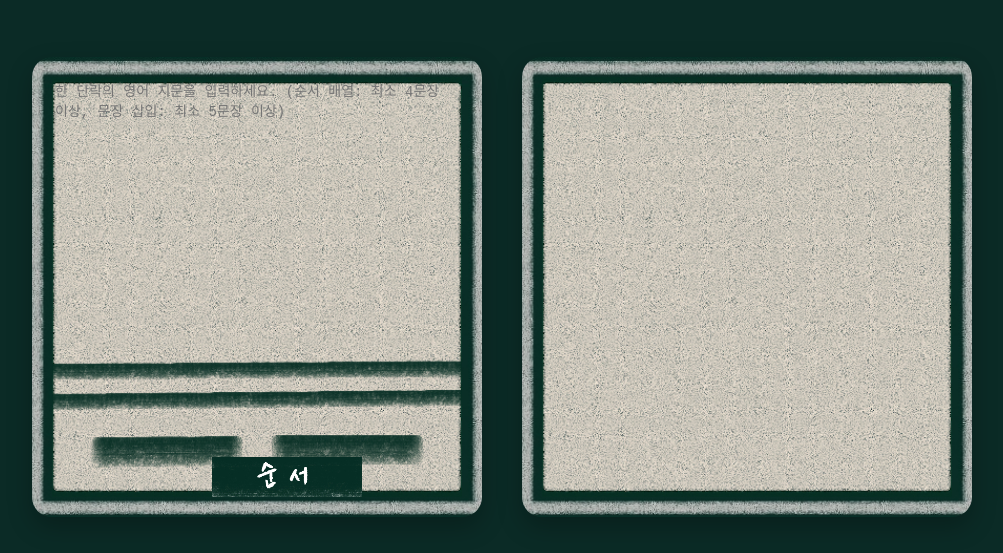
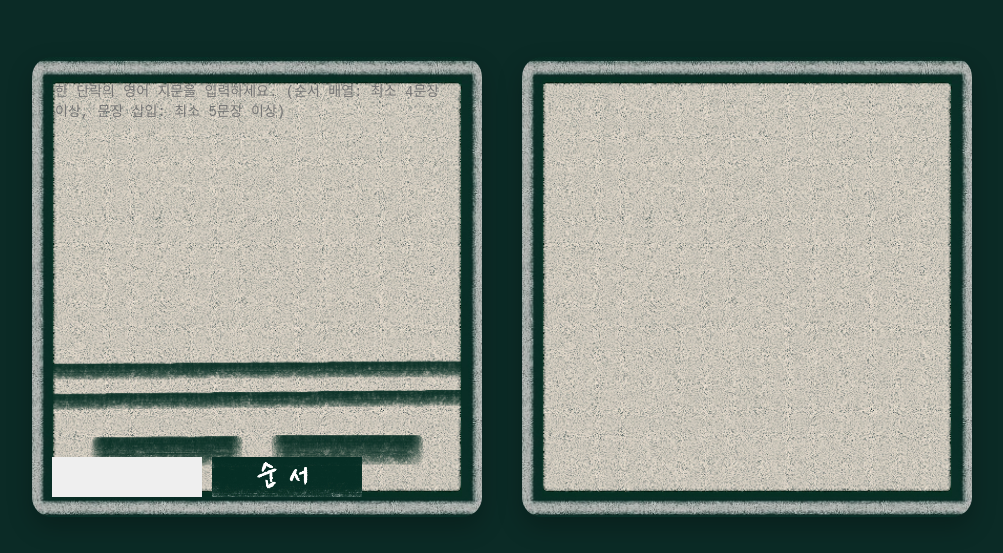
Before and after one commit to stuentofe/sellingqi, a plain HTML site: page public/freetypes.html in a window 1280 px wide. Shown: the part 113-666 px from the top of the page, without its empty margins (138-1141 px from the left). Drawn offline with Linux system fonts and the light colour scheme.

Commit message:
Update freetypes.html

```diff
--- a/public/freetypes.html
+++ b/public/freetypes.html
@@ -74,7 +74,6 @@
      height: 40px;
      background-size: cover;
      background-repeat: no-repeat;
-     background-color: transparent;
      border: none;
      padding: 0;
      margin: 0;
```
